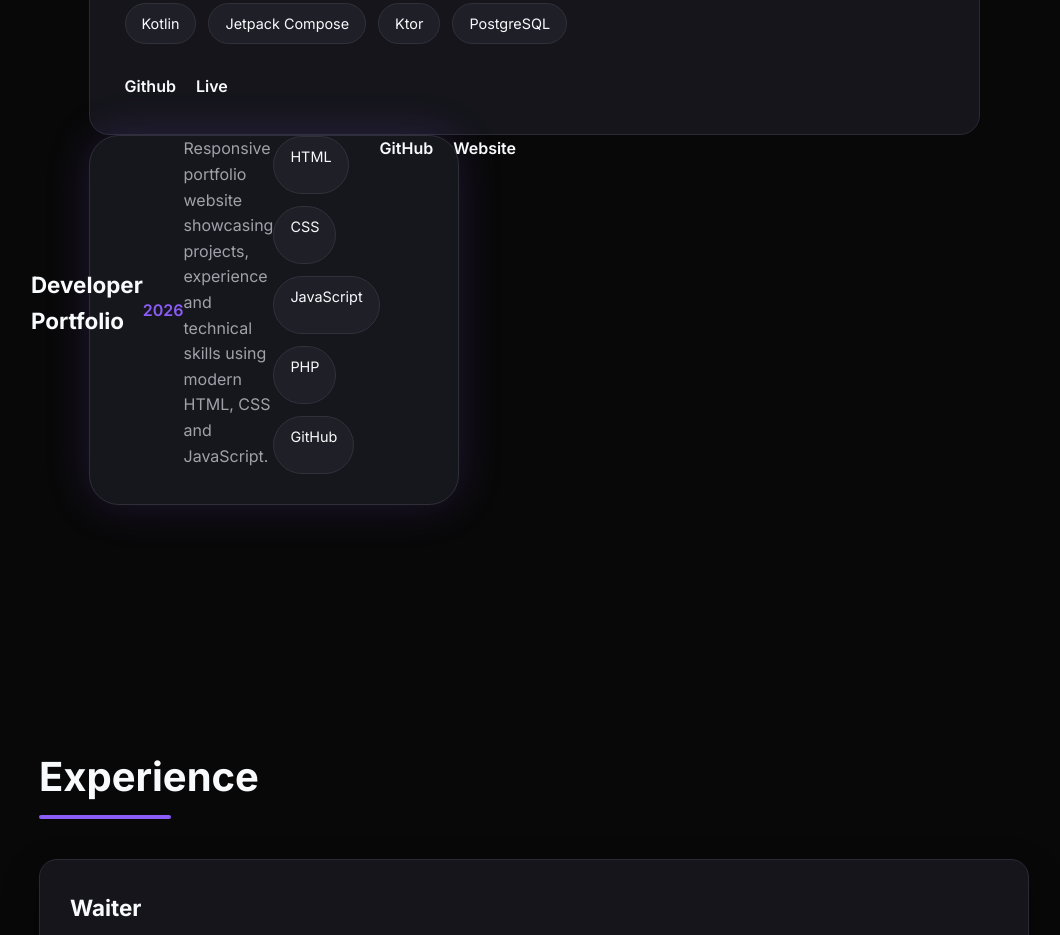
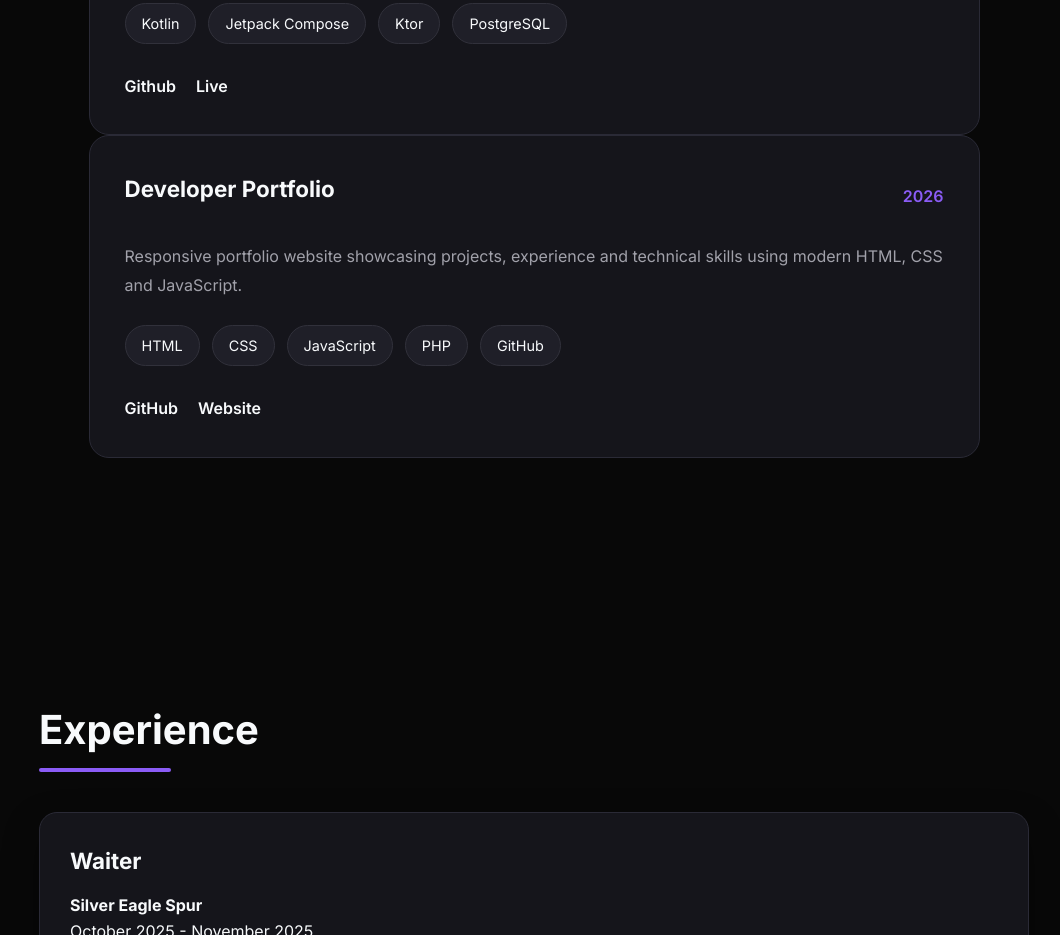
Before and after one commit to LwanJacs/liwalam.github.io, a plain HTML site: page index.html in a window 1280 px wide. Shown: the part 3707-4642 px from the top of the page, without its empty margins (106-1166 px from the left). Drawn offline with Linux system fonts and the light colour scheme.

Commit message:
project-card error fixed

```diff
--- a/index.html
+++ b/index.html
@@ -223,7 +223,7 @@
                         </div>
                     </article>
 
-                    <article class="profile-card">
+                    <article class="project-card">
                         <div class="project-header">
                             <h3>Developer Portfolio</h3>
                             <span>2026</span>
```
